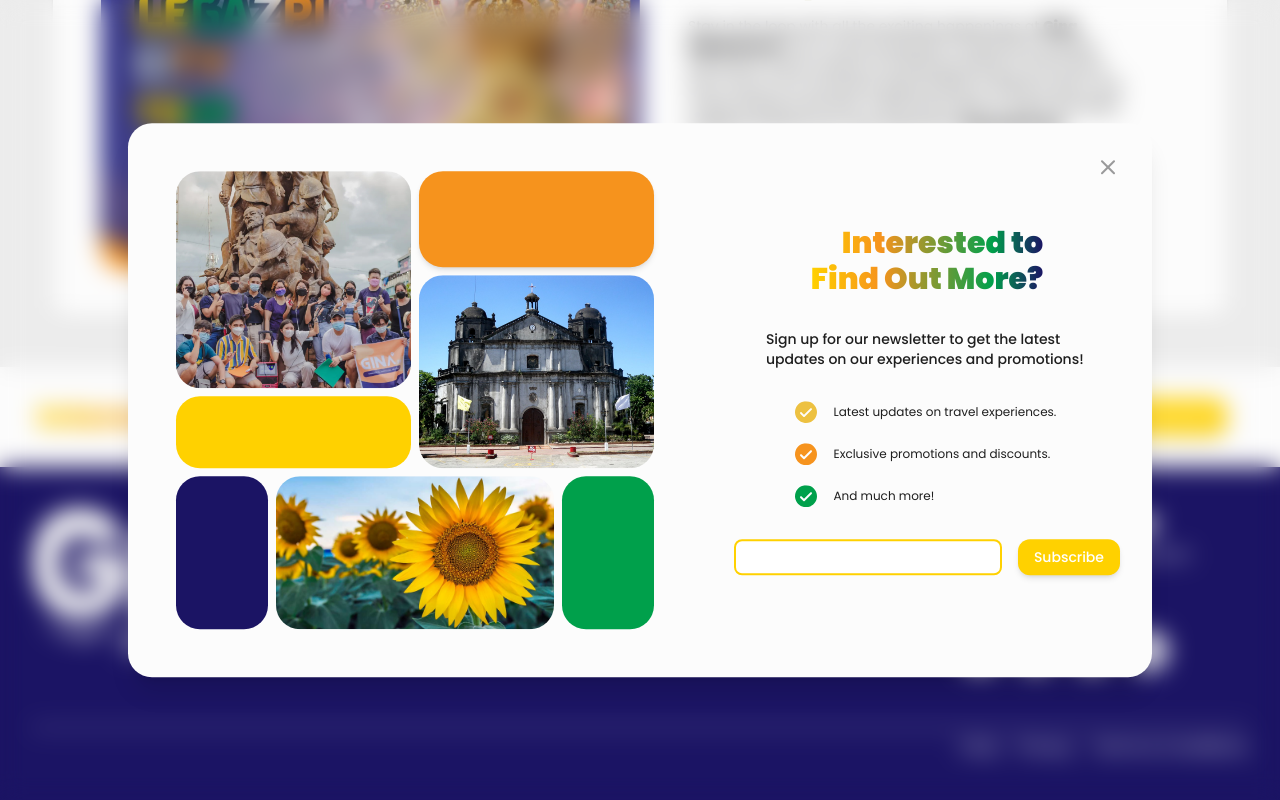
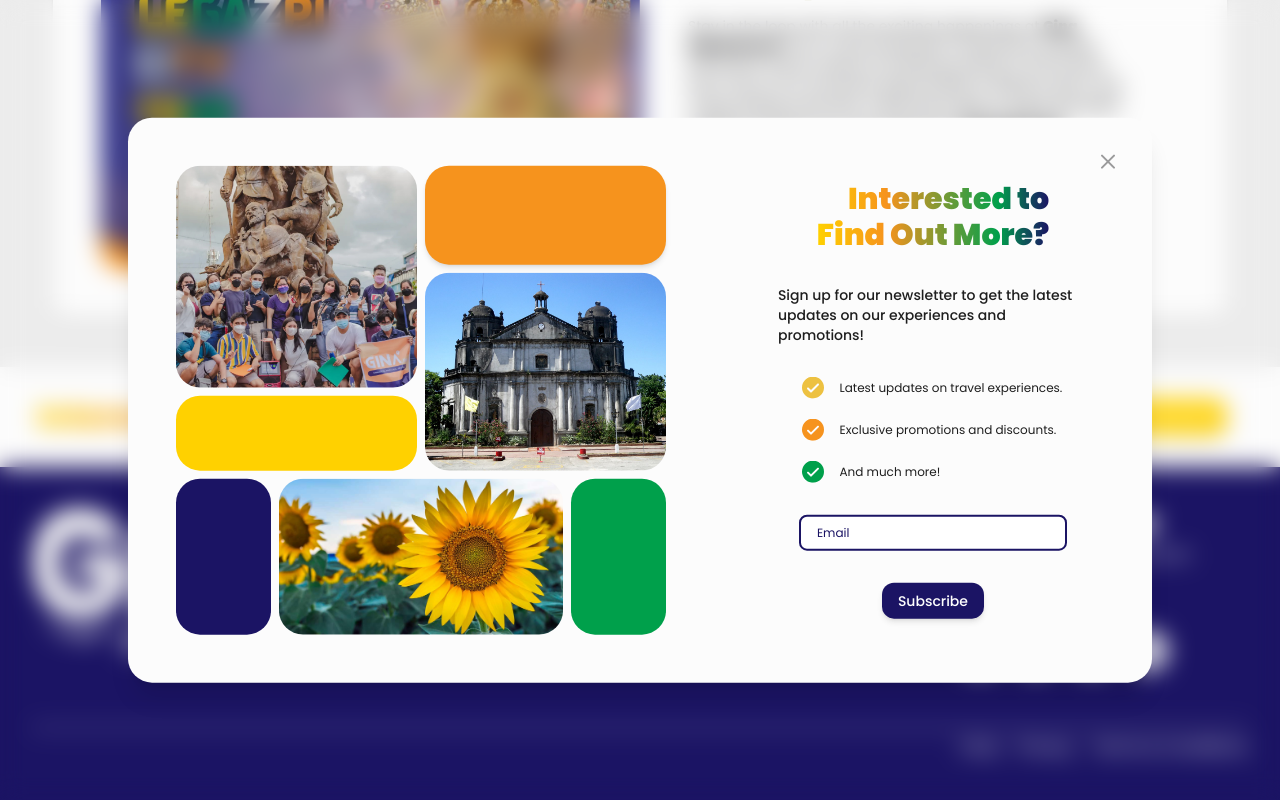
Before and after one commit to Gina-Experiences/gina-experiences-legacy, a Next.js app: page / in a window 1280 px wide. Both pictures are taken after a click on the button "Subscribe". Shown: the part 3103-3903 px from the top of the page. Built offline with nearby package versions, Linux system fonts and the light colour scheme.

Commit message:
Updated newsletter pop-up

```diff
--- a/src/components/layout/newsletter-banner.tsx
+++ b/src/components/layout/newsletter-banner.tsx
@@ -16,8 +16,7 @@ const NewsletterBanner = () => {
             <Dialog.Title></Dialog.Title>
             <Dialog.Portal>
                <Dialog.Overlay className="fixed inset-0 backdrop-blur-md" />
-               <Dialog.Content className="fixed
-               top-1/2 left-1/2 -translate-x-1/2 -translate-y-1/2">
+               <Dialog.Content className="fixed top-1/2 left-1/2 -translate-x-1/2 -translate-y-1/2">
                   <NewsletterPopup />
                </Dialog.Content>
             </Dialog.Portal>
--- a/src/components/layout/newsletter-popup.tsx
+++ b/src/components/layout/newsletter-popup.tsx
@@ -1,8 +1,31 @@
+import { useState } from "react";
 import * as Dialog from "@radix-ui/react-dialog"
 import { X } from 'lucide-react';
 import Form from 'next/form'
 
 export default function NewsletterPopup() {
+   const [email, setEmail] = useState("Email");
+
+   const handleFocus = (
+      field: string,
+      setValue: React.Dispatch<React.SetStateAction<string>>,
+      defaultValue: string
+   ) => {
+      if (field === defaultValue) {
+         setValue("");
+      }
+   };
+
+   const handleBlur = (
+      field: string,
+      setValue: React.Dispatch<React.SetStateAction<string>>,
+      defaultValue: string
+   ) => {
+      if (field.trim() === "") {
+         setValue(defaultValue);
+      }
+   };
+
    return(
       <div className="flex lg:rounded-3xl w-screen max-w-screen-lg bg-ginaWhite lg:shadow-xl">
          <Dialog.Close className="fixed right-0 m-8 cursor-pointer">
@@ -61,11 +84,16 @@ export default function NewsletterPopup() {
                </div>
             </div>
             <Form action="/" className="flex flex-col lg:flex-row items-center justify-center lg:space-x-4 space-y-5 lg:space-y-0">
-               <input type="text" name="query" className="flex p-2 px-4 text-xs items-center text-ginaYellow border border-2 border-ginaYellow rounded-lg"/>
-               <Dialog.Close className="flex justify-center items-center rounded-xl bg-ginaYellow px-4 py-2 text-white text-sm font-medium hover:bg-ginaYellow/80 focus:ring focus:ring-ginaOrange/75 shadow-md">
-               Subscribe
-               </Dialog.Close>
+               <input type="text"
+               value={email}
+               onChange={(e) => setEmail(e.target.value)}
+               onFocus={() => handleFocus(email, setEmail, "Email")}
+               onBlur={() => handleBlur(email, setEmail, "Email")}
+               className="flex p-2 px-4 text-xs items-center text-ginaBlue border border-2 border-ginaBlue rounded-lg"/>
             </Form>
+            <button className="flex justify-center items-center rounded-xl bg-ginaBlue px-4 py-2 text-white text-sm font-medium hover:bg-ginaBlue/80 focus:ring focus:ring-ginaBlue/75 shadow-md">
+            Subscribe
+            </button>
          </div>
       </div>
    )
```
